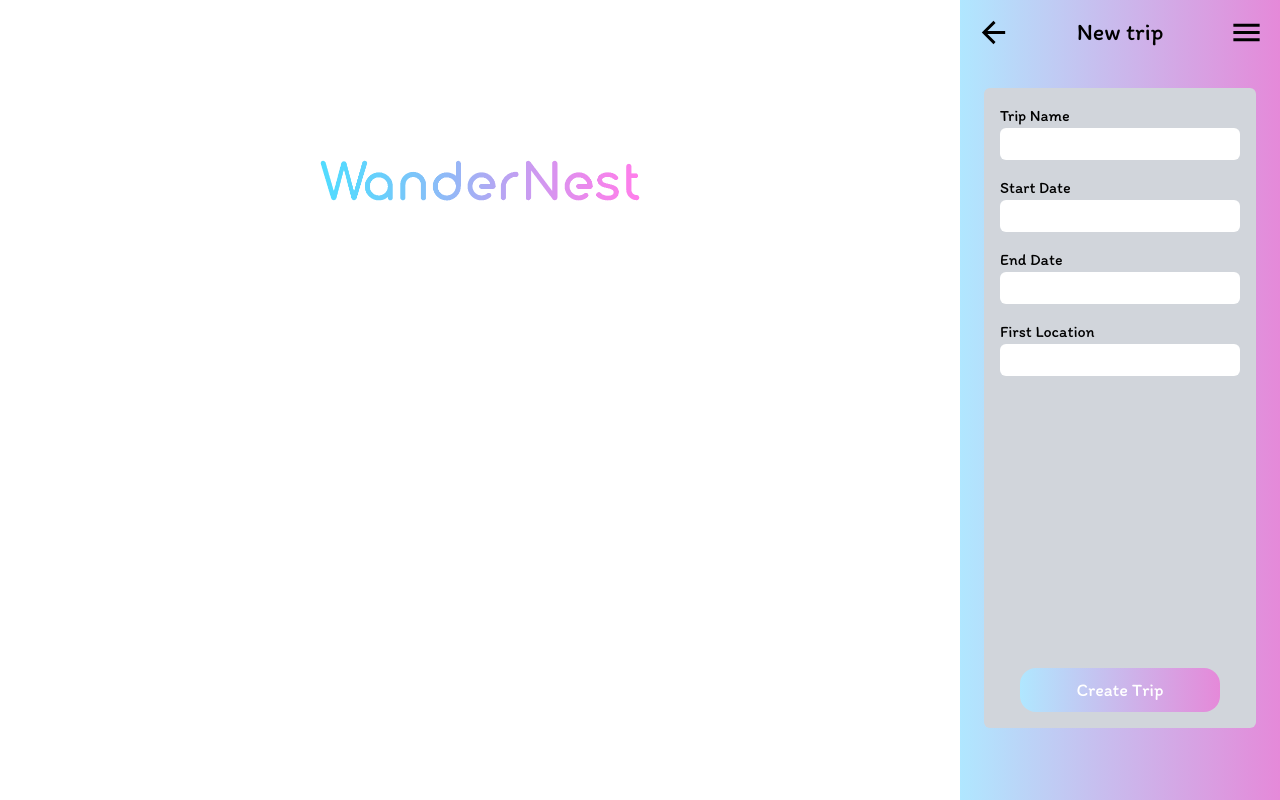
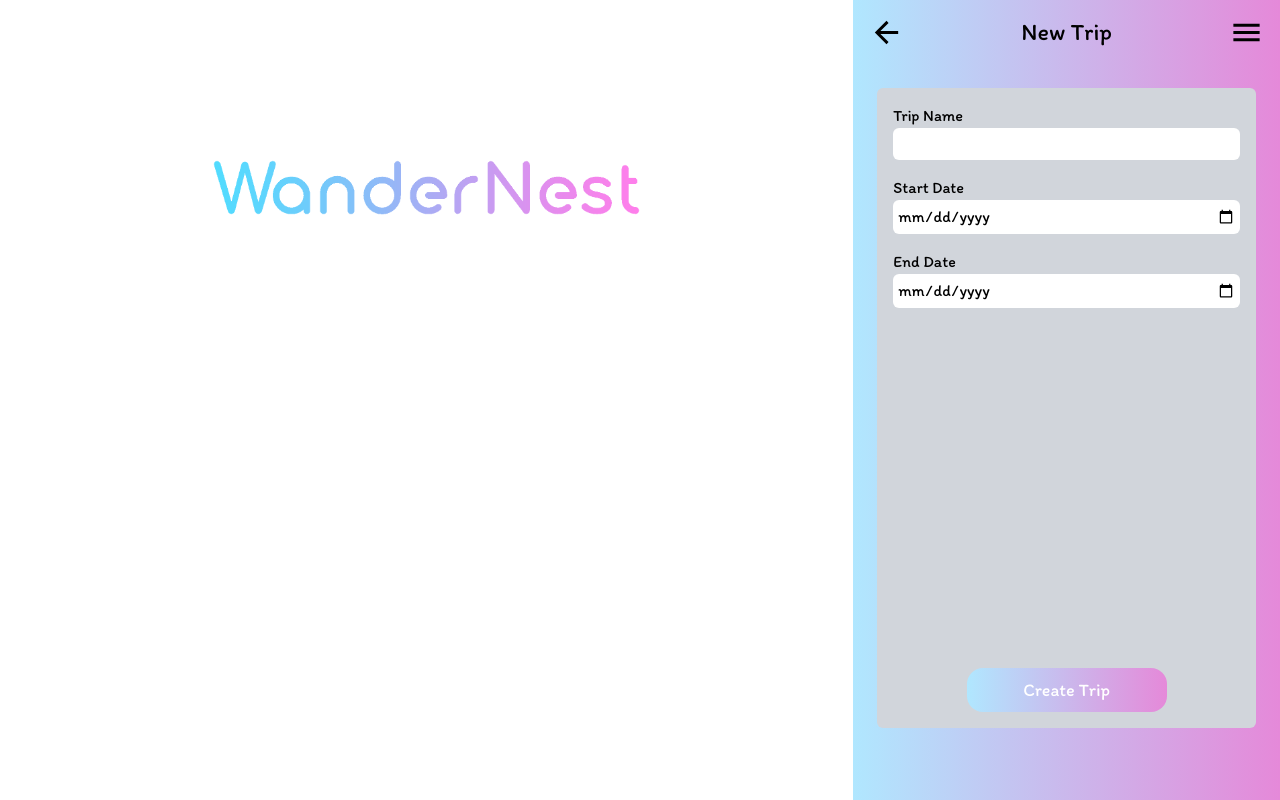
Before and after one commit to danajeon/wandernest, a React (Vite) app: page /dashboard in a window 1280 px wide. Built offline with nearby package versions, Linux system fonts and the light colour scheme.

Commit message:
Co-authored-by: Dana <danajeon@users.noreply.github.com>

```diff
--- a/src/components/CreateTrip.jsx
+++ b/src/components/CreateTrip.jsx
@@ -1,26 +1,44 @@
 import React from 'react'
+import { useState, useEffect } from 'react';
 import ArrowBackIcon from '@mui/icons-material/ArrowBack';
 import MenuIcon from '@mui/icons-material/Menu';
 import { Button } from './Button'
 
 export const CreateTrip = () => {
+    const [tripName, setTripName] = useState("")
+    const [startDate, setStartDate] = useState()
+    const [endDate, setEndDate] = useState()
+
+    useEffect(() => {
+        console.log("v Trip Detail v")
+        console.log(tripName)
+        console.log(startDate)
+        console.log(endDate)
+    },[tripName,startDate,endDate])
+
   return (
     <div className='h-full'>
         <div className='flex flex-row justify-between items-center px-4 h-[8%]'>
-            <ArrowBackIcon fontSize='large'/>
-            <h2 className='text-2xl'>New trip</h2>
-            <MenuIcon fontSize='large'/>
+            <ArrowBackIcon fontSize='large' sx={{
+            'cursor': 'pointer',
+          }}/>
+            <h2 className='text-2xl'>New Trip</h2>
+            <MenuIcon fontSize='large' sx={{
+            'cursor': 'pointer',
+          }}/>
         </div>
         <div className='flex flex-col justify-between items-center h-[80%] rounded-md m-6 p-4 bg-gray-300'>
             <div className='flex flex-col w-full'>
+
                 <label htmlFor="tripName">Trip Name</label>
-                <input type="text" className='rounded-md focus:outline-none focus:ring-2 mb-4 p-1' />
+                <input type="text" className='rounded-md focus:outline-none focus:ring-2 mb-4 p-1' onChange={(e) => setTripName(e.target.value)} />
+
                 <label htmlFor="StartDate">Start Date</label>
-                <input type="text" className='rounded-md focus:outline-none focus:ring-2 mb-4 p-1' />
+                <input type="date" className='rounded-md focus:outline-none focus:ring-2 mb-4 p-1' onChange={(e) => setStartDate(e.target.value)}/>
+
                 <label htmlFor="EndDate">End Date</label>
-                <input type="text" className='rounded-md focus:outline-none focus:ring-2 mb-4 p-1' />
-                <label htmlFor="FirstLocation">First Location</label>
-                <input type="text" className='rounded-md focus:outline-none focus:ring-2 p-1' />
+                <input type="date" className='rounded-md focus:outline-none focus:ring-2 mb-4 p-1' onChange={(e) => setEndDate(e.target.value)}/>
+
             </div>
             <Button text={"Create Trip"} />
         </div>
--- a/src/components/Dashboard.jsx
+++ b/src/components/Dashboard.jsx
@@ -5,14 +5,14 @@ import logo1 from "../images/logo1.png";
 export const Dashboard = () => {
   return (
     <div className="flex flex-row flex-nowrap h-full">
-      <div className="w-3/4 grid grid-cols-1 grid-rows-5 bg-white">
+      <div className="w-2/3 grid grid-cols-1 grid-rows-5 bg-white">
         <img
           src={logo1}
           alt="Logo"
-          className="w-1/3 row-start-2 row-end-2 justify-self-center"
+          className="w-1/2 row-start-2 row-end-2 justify-self-center"
         />
       </div>
-      <div className="bg-gradient-to-r from-wandernest-blue to-wandernest-pink w-1/4">
+      <div className="bg-gradient-to-r from-wandernest-blue to-wandernest-pink w-1/3">
         <CreateTrip />
       </div>
     </div>
```
